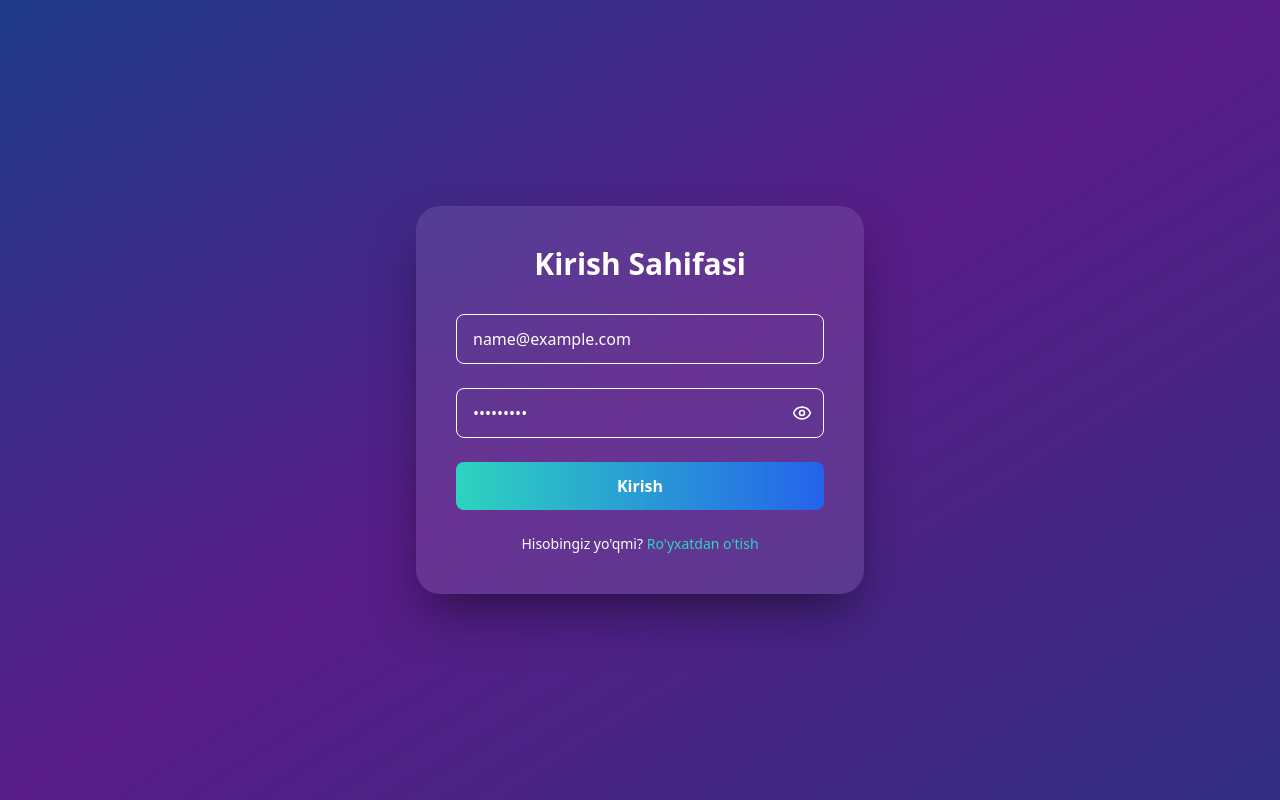
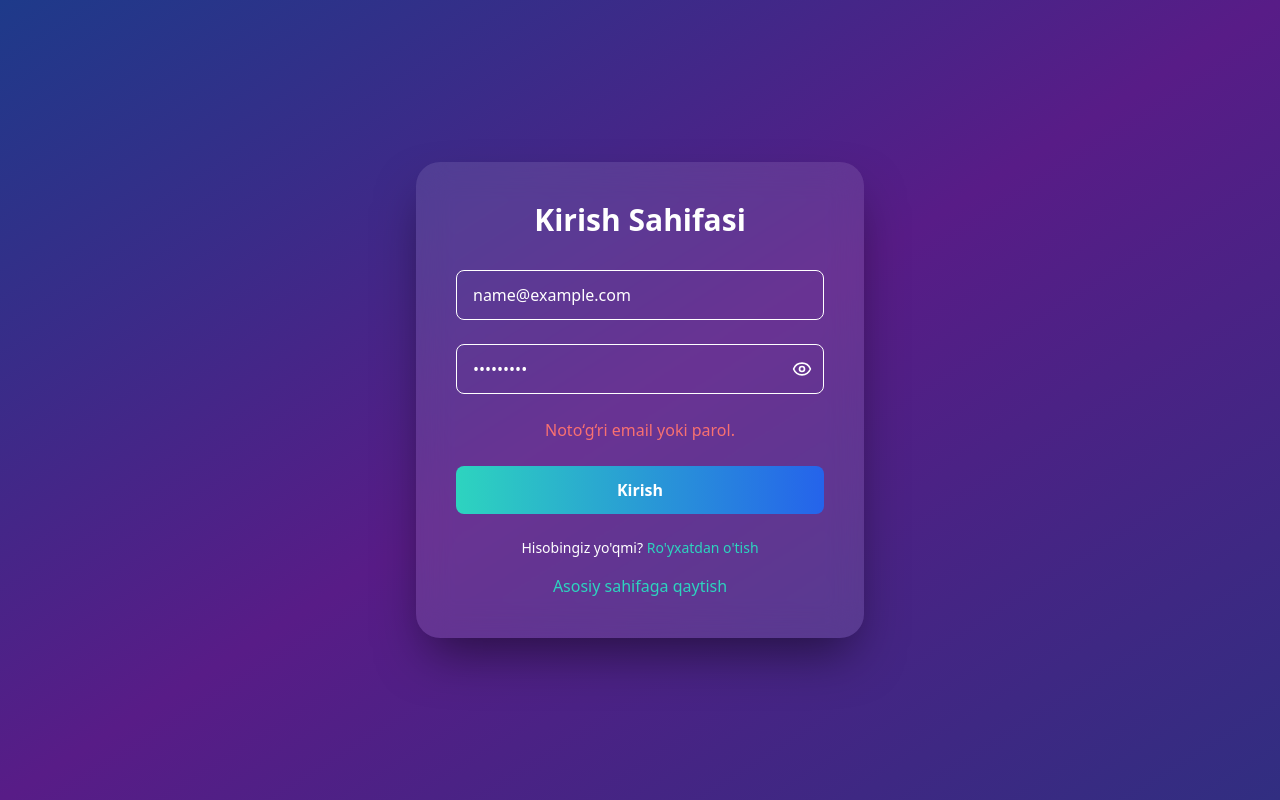
Before and after one commit to RevenBro/eshop-market, a React (Vite) app: page /login in a window 1280 px wide. Both pictures are taken after typing "name@example.com", "Sample123" into the empty fields and a click on the button "Kirish". Built offline with nearby package versions, Linux system fonts and the light colour scheme.

Commit message:
Login page UI updated

```diff
--- a/src/Auth/Login.jsx
+++ b/src/Auth/Login.jsx
@@ -1,17 +1,29 @@
 import React, { useState } from 'react';
 import { motion } from 'framer-motion';
 import { Eye, EyeOff } from "lucide-react";
+import { useNavigate } from 'react-router-dom';
 
-const LoginNew = () => {
+const Login = () => {
   const [email, setEmail] = useState('');
   const [password, setPassword] = useState('');
   const [isSubmitting, setIsSubmitting] = useState(false);
   const [showPassword, setShowPassword] = useState(false);
+  const [errorMessage, setErrorMessage] = useState('');
+
+  const navigate = useNavigate()
 
   const handleLogin = (e) => {
     e.preventDefault();
     setIsSubmitting(true);
-    setTimeout(() => setIsSubmitting(false), 2000);
+    setErrorMessage('');
+
+    // Fake login logic
+    setTimeout(() => {
+      setIsSubmitting(false);
+      if (email !== 'test@example.com' || password !== 'password123') {
+        setErrorMessage('Noto‘g‘ri email yoki parol.');
+      }
+    }, 2000);
   };
 
   return (
@@ -40,16 +52,20 @@ const LoginNew = () => {
               value={password}
               onChange={(e) => setPassword(e.target.value)}
               required
+              minLength={6}
               className="w-full px-4 py-3 rounded-lg bg-transparent border border-white text-white placeholder-gray-300 focus:outline-none focus:ring-2 focus:ring-indigo-400"
-              placeholder="Parol"/>
+              placeholder="Parol"
+            />
             <button
               type="button"
               onClick={() => setShowPassword(!showPassword)}
-                className="absolute inset-y-0 right-3 flex items-center text-white hover:text-slate-200"
+              className="absolute inset-y-0 right-3 flex items-center text-white hover:text-slate-200 focus:outline-none"
+              tabIndex={0}
             >
               {showPassword ? <EyeOff size={20} /> : <Eye size={20} />}
             </button>
           </div>
+          {errorMessage && <p className="text-red-400 text-center">{errorMessage}</p>}
           <motion.button
             type="submit"
             className="w-full py-3 mt-4 rounded-lg bg-gradient-to-r from-teal-400 to-blue-600 text-white font-bold transition-transform transform hover:scale-105 focus:outline-none focus:ring-2 focus:ring-offset-2 focus:ring-blue-500"
@@ -60,11 +76,11 @@ const LoginNew = () => {
             {isSubmitting ? (
               <div className='flex justify-center items-center'>
                 <div role="status">
-                <svg aria-hidden="true" class="w-6 h-6 text-gray-200 animate-spin dark:text-gray-600 fill-blue-600" viewBox="0 0 100 101" fill="none" xmlns="http://www.w3.org/2000/svg">
-                    <path d="M100 50.5908C100 78.2051 77.6142 100.591 50 100.591C22.3858 100.591 0 78.2051 0 50.5908C0 22.9766 22.3858 0.59082 50 0.59082C77.6142 0.59082 100 22.9766 100 50.5908ZM9.08144 50.5908C9.08144 73.1895 27.4013 91.5094 50 91.5094C72.5987 91.5094 90.9186 73.1895 90.9186 50.5908C90.9186 27.9921 72.5987 9.67226 50 9.67226C27.4013 9.67226 9.08144 27.9921 9.08144 50.5908Z" fill="currentColor"/>
-                    <path d="M93.9676 39.0409C96.393 38.4038 97.8624 35.9116 97.0079 33.5539C95.2932 28.8227 92.871 24.3692 89.8167 20.348C85.8452 15.1192 80.8826 10.7238 75.2124 7.41289C69.5422 4.10194 63.2754 1.94025 56.7698 1.05124C51.7666 0.367541 46.6976 0.446843 41.7345 1.27873C39.2613 1.69328 37.813 4.19778 38.4501 6.62326C39.0873 9.04874 41.5694 10.4717 44.0505 10.1071C47.8511 9.54855 51.7191 9.52689 55.5402 10.0491C60.8642 10.7766 65.9928 12.5457 70.6331 15.2552C75.2735 17.9648 79.3347 21.5619 82.5849 25.841C84.9175 28.9121 86.7997 32.2913 88.1811 35.8758C89.083 38.2158 91.5421 39.6781 93.9676 39.0409Z" fill="currentFill"/>
+                  <svg aria-hidden="true" className="w-6 h-6 text-gray-200 animate-spin dark:text-gray-600 fill-blue-600" viewBox="0 0 100 101" fill="none" xmlns="http://www.w3.org/2000/svg">
+                    <path d="M100 50.5908C100 78.2051 77.6142 100.591 50 100.591C22.3858 100.591 0 78.2051 0 50.5908C0 22.9766 22.3858 0.59082 50 0.59082C77.6142 0.59082 100 22.9766 100 50.5908ZM9.08144 50.5908C9.08144 73.1895 27.4013 91.5094 50 91.5094C72.5987 91.5094 90.9186 73.1895 90.9186 50.5908C90.9186 27.9921 72.5987 9.67226 50 9.67226C27.4013 9.67226 9.08144 27.9921 9.08144 50.5908Z" fill="currentColor" />
+                    <path d="M93.9676 39.0409C96.393 38.4038 97.8624 35.9116 97.0079 33.5539C95.2932 28.8227 92.871 24.3692 89.8167 20.348C85.8452 15.1192 80.8826 10.7238 75.2124 7.41289C69.5422 4.10194 63.2754 1.94025 56.7698 1.05124C51.7666 0.367541 46.6976 0.446843 41.7345 1.27873C39.2613 1.69328 37.813 4.19778 38.4501 6.62326C39.0873 9.04874 41.5694 10.4717 44.0505 10.1071C47.8511 9.54855 51.7191 9.52689 55.5402 10.0491C60.8642 10.7766 65.9928 12.5457 70.6331 15.2552C75.2735 17.9648 79.3347 21.5619 82.5849 25.841C84.9175 28.9121 86.7997 32.2913 88.1811 35.8758C89.083 38.2158 91.5421 39.6781 93.9676 39.0409Z" fill="currentFill" />
                   </svg>
-                <span class="sr-only">Loading...</span>
+                  <span className="sr-only">Loading...</span>
                 </div>
               </div>
             ) : (
@@ -79,10 +95,16 @@ const LoginNew = () => {
               Ro'yxatdan o'tish
             </a>
           </p>
+          <button
+              onClick={() => navigate('/')}
+              className="mt-4 text-teal-400 hover:underline"
+            >
+              Asosiy sahifaga qaytish
+            </button>
         </div>
       </motion.div>
     </div>
   );
 };
 
-export default LoginNew;
+export default Login;
--- a/src/Auth/SignUp.jsx
+++ b/src/Auth/SignUp.jsx
@@ -1,6 +1,5 @@
 import React, { useState } from 'react';
 import { motion } from 'framer-motion';
-import { Eye, EyeOff } from "lucide-react";
 
 const LoginNew = () => {
   const [username, setUsername] = useState('');
```
Lines whose indentation alone changed are shown as unchanged.
